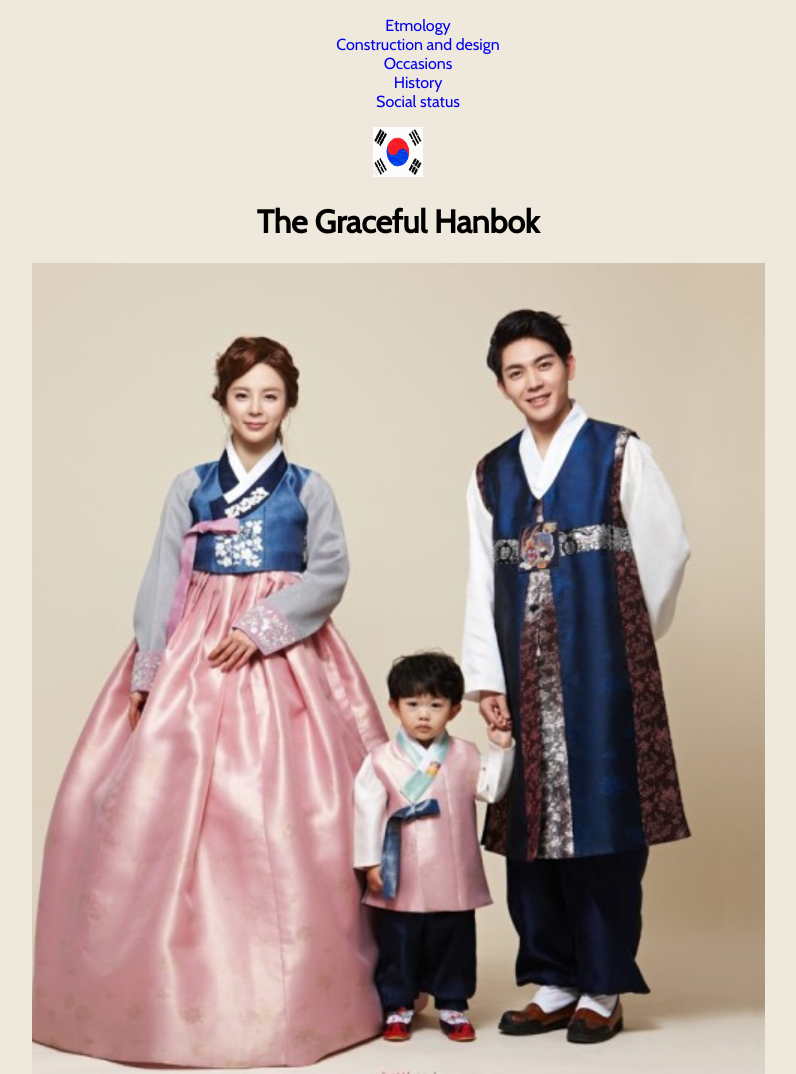
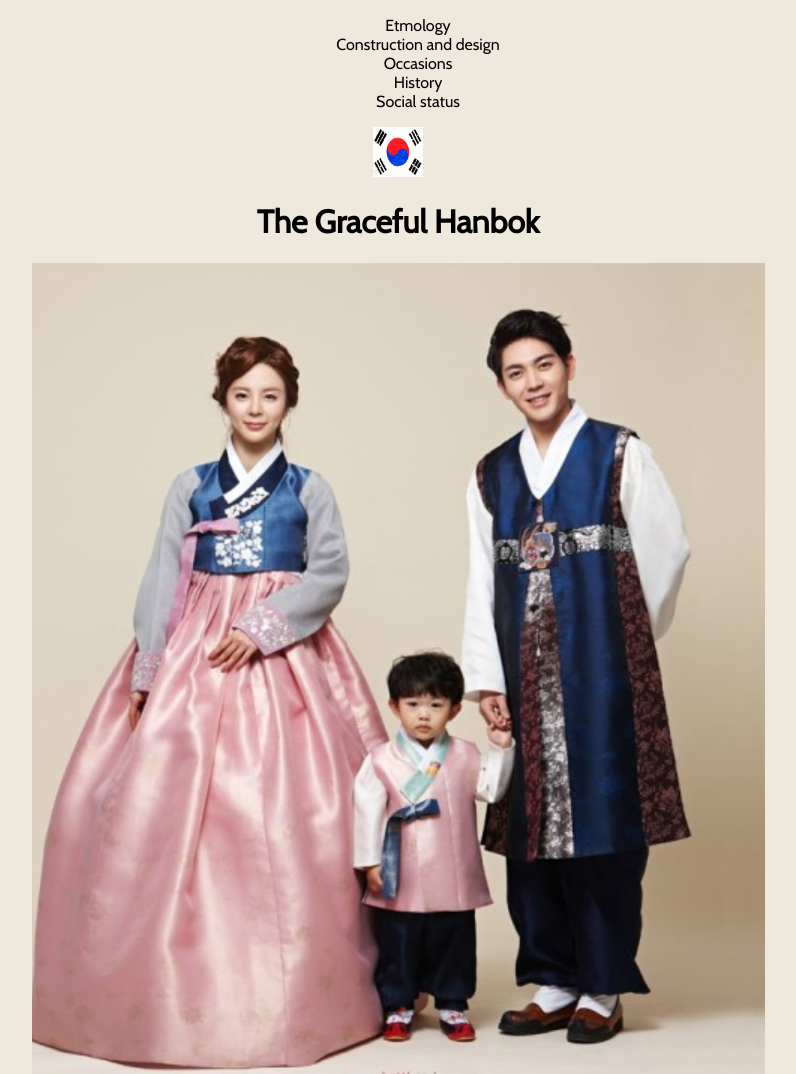
Before and after one commit to Jlovellealfeche/The-graceful-hanbok, a plain HTML site: page index.html in a window 1280 px wide. Shown: the top 1074 px of the page, without its empty margins (242-1038 px from the left). Drawn offline with nearby package versions, Linux system fonts and the light colour scheme.

Commit message:
Update styles.css

```diff
--- a/styles.css
+++ b/styles.css
@@ -24,3 +24,8 @@ body  {
     width: 50px;
     height: 50px;
 }
+
+a:link, a:visited {
+    text-decoration: none;
+    color: black;
+}
```
